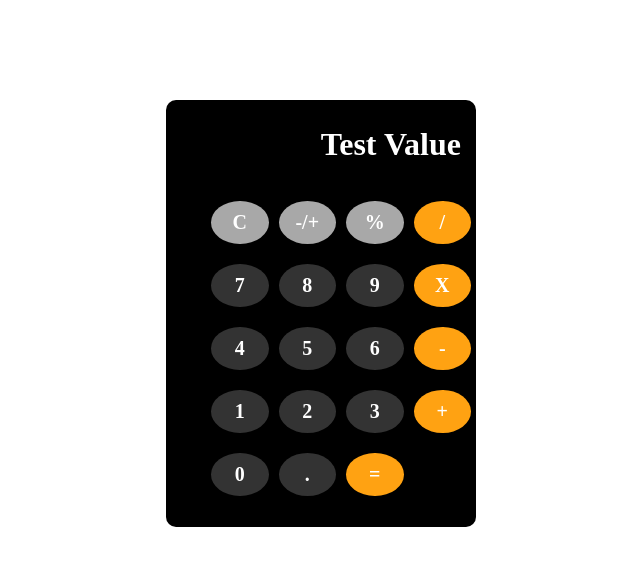
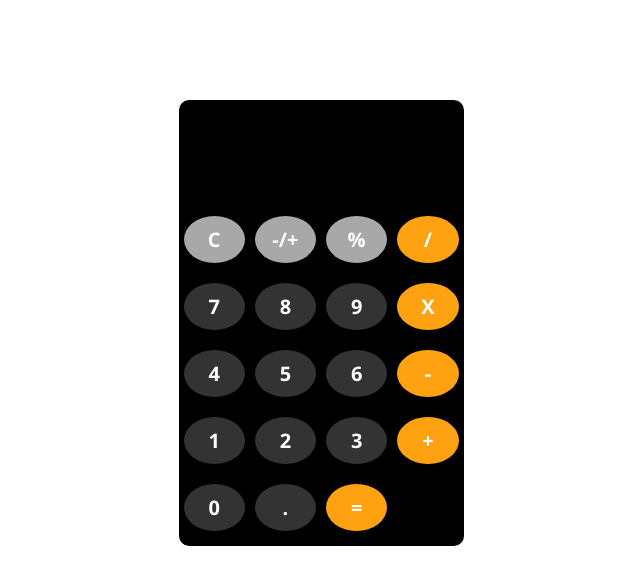
Before and after one commit to Malachi304/WebDevProjects, a plain HTML site: page SimpleCalculator/index.html in a window 1280 px wide. Shown: the whole page, without its empty margins (319-959 px from the left). Drawn offline with Linux system fonts and the light colour scheme.

Commit message:
fixed browser pre-defined padding on list items // changed fonts

```diff
--- a/SimpleCalculator/index.html
+++ b/SimpleCalculator/index.html
@@ -10,7 +10,7 @@
 
     <div id="container">
       <div id = "calculatorApp">
-        <div id="screen"><h1>Test Value</h1></div>
+        <div id="screen"><h1>hello</h1></div>
         <div id="buttons">
             <ul>
                 <li class="top-util">C</li>
--- a/SimpleCalculator/styles.css
+++ b/SimpleCalculator/styles.css
@@ -1,35 +1,42 @@
+*{
+    font-family: 'Segoe UI', Tahoma, Geneva, Verdana, sans-serif;
+    font-weight: thin;
+}
 #container{
     width: 100%;
     min-height: 100vh;
 }
 #calculatorApp{
     width: 100%;
-    max-width: 300px;
+    max-width: 275px;
     background: black;
-    margin: 100px auto 20px;
     padding:5px;
     border-radius: 10px;
+    margin: 100px auto 20px;
+
 }
 #screen{
-    color: #fff;
-    font-weight: lighter;
+    color: #010101;
     font-size: 16px;
     text-align: end;
-    margin-right: 10px;
-    margin-bottom: 10px;
+    width: 95%;
+    height: 90px;
+    box-sizing: border-box; /* Include padding and border in the element's total width and height */
+
 }
 #buttons{
     color: #fff;
-    display: flex;
+
 }
 #buttons ul{
     width: 100%;
     background-color: black;
+    padding: 0; /* Remove padding */
+    margin: 0; /* Remove margin */
 
     display: grid;
     grid-template-columns: repeat(4, 1fr); /* 3 items per row */
     gap: 10px; /* Space between items */;
-
 
 }
 ul li{
@@ -40,8 +47,8 @@ ul li{
     cursor: pointer;
     background-color: #333;
     text-align: center;
+    border-radius: 50%;
     padding: 10px;
-    border-radius: 50%;
 }
 .top-util{
     background-color: #A8A8A8;
```
